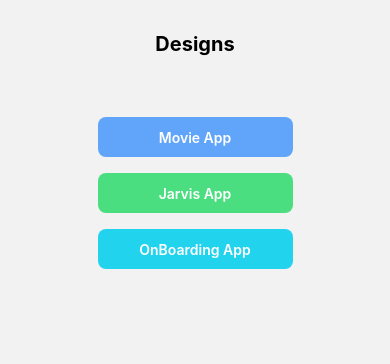
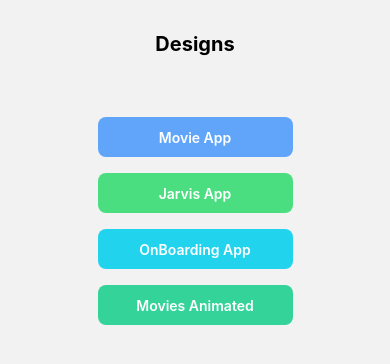
Before and after one commit to myk-francis/expo-simple-ui-apps, a React Native app: screen /HomeScreen in a window 390 px wide. Shown: the top 364 px of the page. Built offline with nearby package versions, Linux system fonts and the light colour scheme.

Commit message:
Add: MoviesAnimationsScreen

```diff
--- a/navigation/AppStack.tsx
+++ b/navigation/AppStack.tsx
@@ -9,6 +9,7 @@
 import JarvisWelcomeScreen from "../screens/JarvisWelcomeScreen";
 import OnBoardingHomeScreen from "../screens/OnBoardingHomeScreen";
 import OnBoardingScreen from "../screens/OnBoardingScreen";
+import MoviesAnimationsScreen from "../screens/MoviesAnimationsScreen";
 
 export type RootStackParamList = {
   HomeScreen: undefined;
@@ -20,6 +21,7 @@
   JarvisWelcomeScreen: undefined;
   OnBoardingScreen: undefined;
   OnBoardingHomeScreen: undefined;
+  MoviesAnimationsScreen: undefined;
 };
 
 const Stack = createStackNavigator<RootStackParamList>();
@@ -72,6 +74,11 @@
         options={{ headerShown: false }}
         component={OnBoardingScreen}
       />
+      <Stack.Screen
+        name="MoviesAnimationsScreen"
+        options={{ headerShown: false }}
+        component={MoviesAnimationsScreen}
+      />
     </Stack.Navigator>
   );
 };
--- a/screens/HomeScreen.tsx
+++ b/screens/HomeScreen.tsx
@@ -56,6 +56,15 @@
           OnBoarding App
         </Text>
       </TouchableOpacity>
+
+      <TouchableOpacity
+        onPress={() => navigation.navigate("OnBoardingScreen")}
+        className="h-10 w-1/2 bg-emerald-400 flex items-center justify-center rounded-lg mb-4"
+      >
+        <Text testID="jarvis-btn" className=" font-semibold text-white ">
+          Movies Animated
+        </Text>
+      </TouchableOpacity>
     </View>
   );
 };
```
